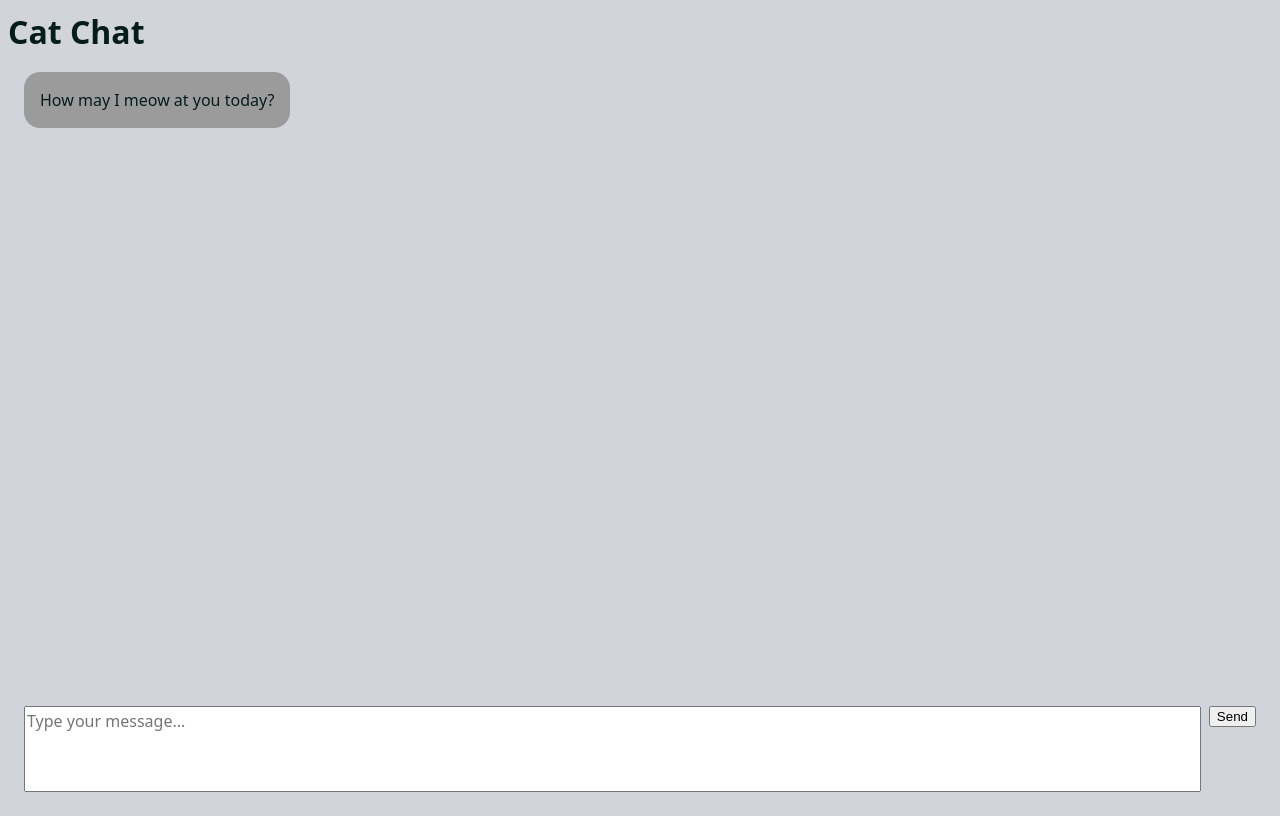
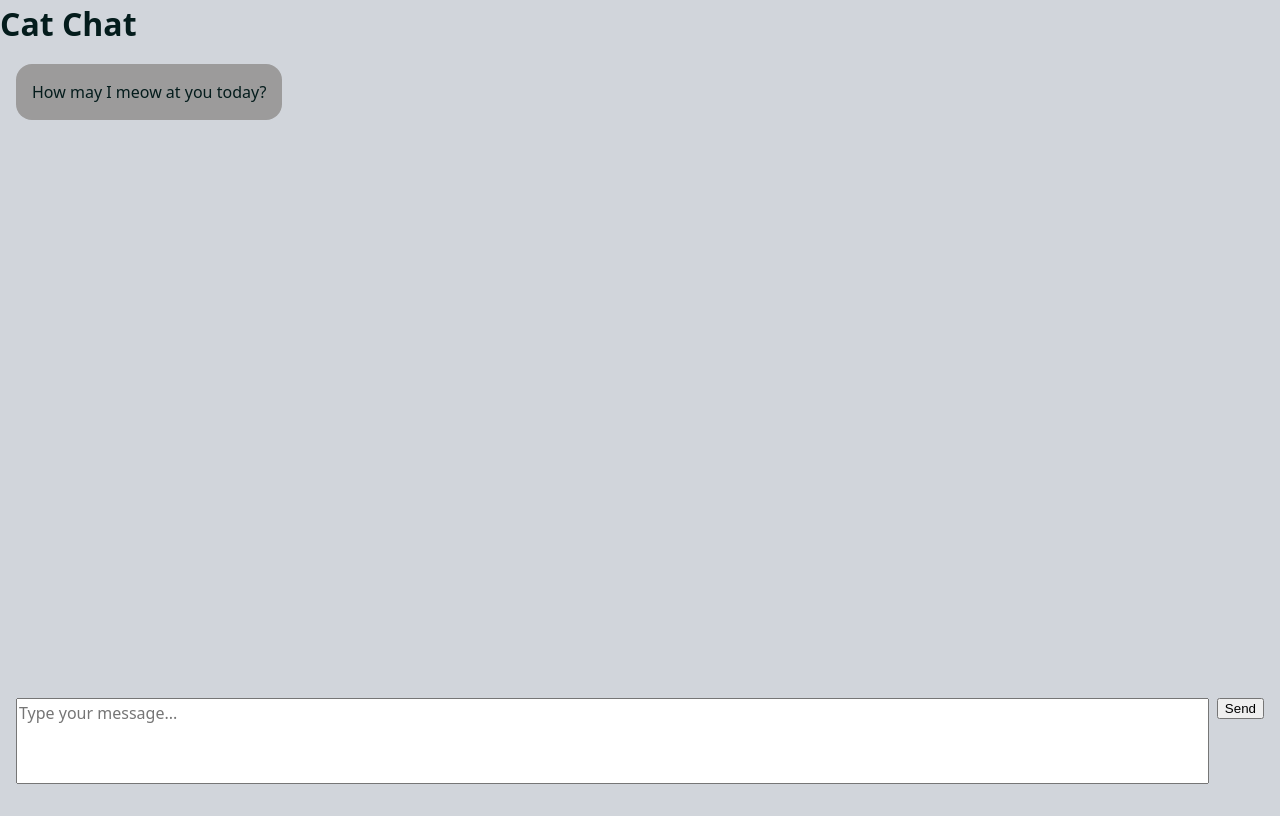
Before and after one commit to bittikatti/CatSounds-Chat, a React (Vite) app: page / in a window 1280 px wide. Built offline with nearby package versions, Linux system fonts and the light colour scheme.

Commit message:
Remove all margins that could contribute to page being slightly higher than screen

```diff
--- a/src/index.css
+++ b/src/index.css
@@ -1,3 +1,10 @@
+html, body {
+  margin: 0;
+  padding: 0;
+  height: 100%;
+  overflow: hidden; /* prevents page-level scrolling */
+}
+
 :root {
   font-family: system-ui, Avenir, Helvetica, Arial, sans-serif;
   line-height: 1.5;
```
